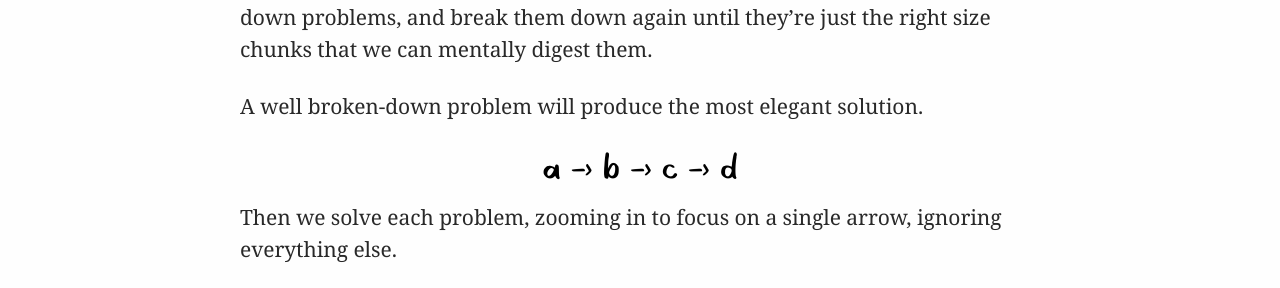
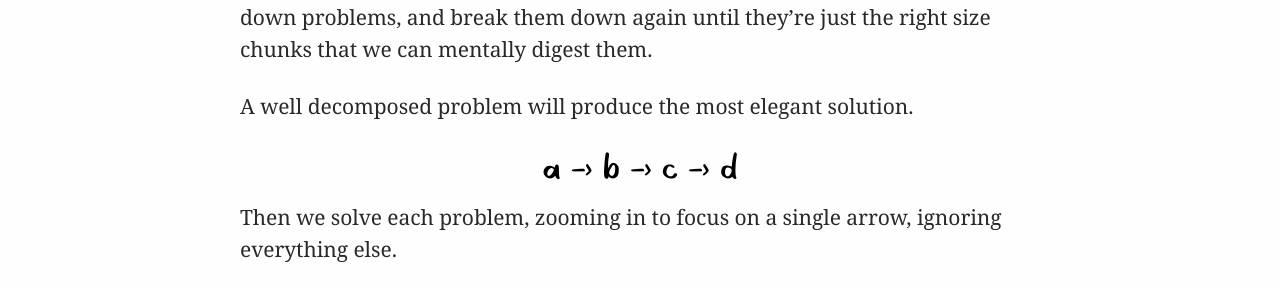
Before and after one commit to explodinglabs/explodinglabs.github.io, a Jekyll site: the page built from docs/_posts/2021-03-09-composition.markdown, in a window 1280 px wide. Shown: the part 390-678 px from the top of the page. Built offline with Jekyll 4.4.1, drawn with Linux system fonts in a browser that asks for light colours.

Commit message:
Update 2021-03-09-composition.markdown

```diff
--- a/docs/_posts/2021-03-09-composition.markdown
+++ b/docs/_posts/2021-03-09-composition.markdown
@@ -11,7 +11,7 @@ Why do we break down problems? This is due to the limitations of the human mind
 problems, and break them down again until they're just the right size chunks that
 we can mentally digest them.
 
-A well broken-down problem will produce the most elegant solution.
+A well decomposed problem will produce the most elegant solution.
 
 {:refdef: style="text-align: center; margin: 20px 0;"}
 ![composition-full](/assets/composition-full.png)
```
